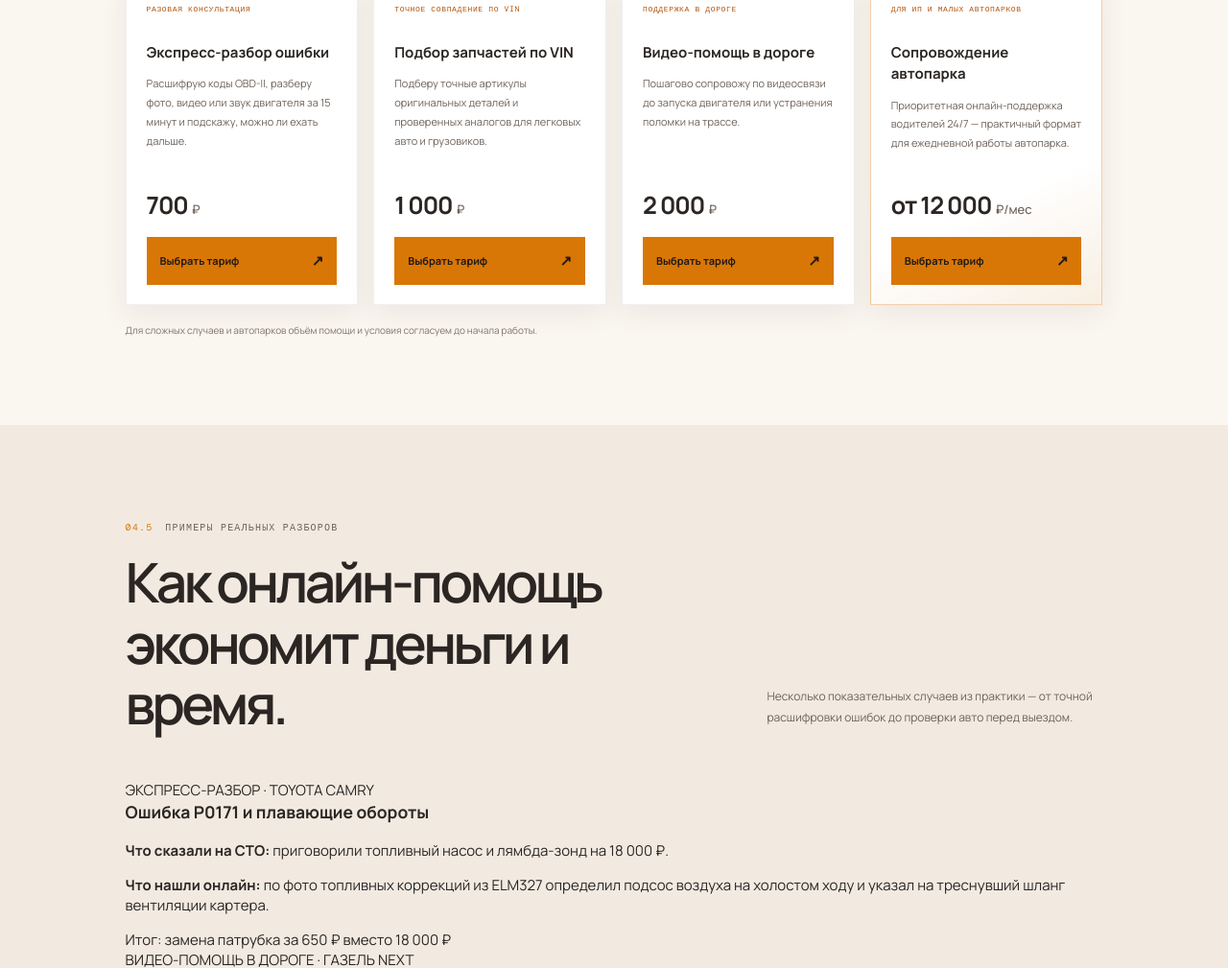
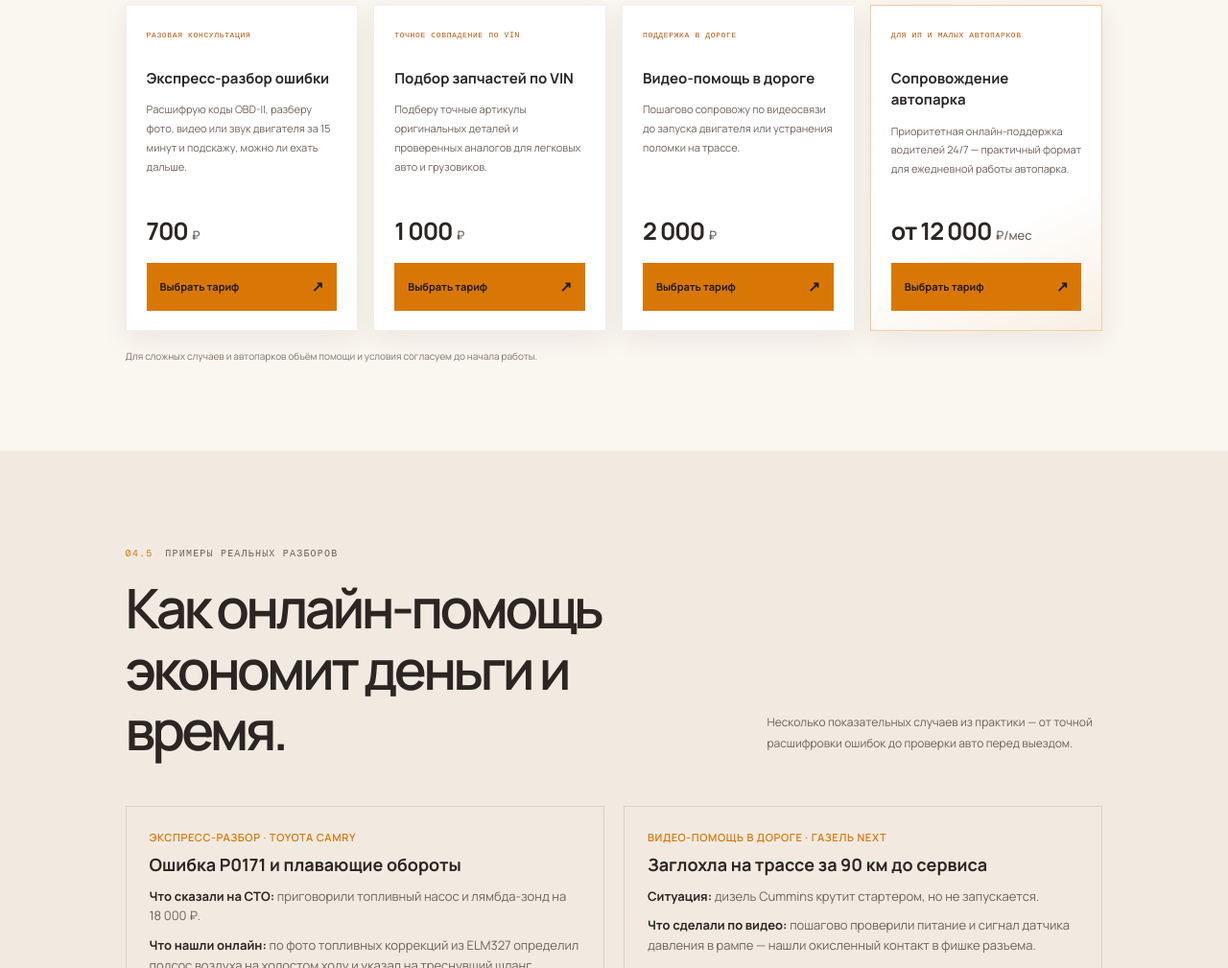
Before and after one commit to Hodgali05/auto-help, a plain HTML site: page index.html in a window 1280 px wide. Shown: the part 3467-4476 px from the top of the page at 96% size. Drawn offline with nearby package versions, Linux system fonts and the light colour scheme.

```diff
--- a/style.css
+++ b/style.css
@@ -394,3 +394,58 @@ h2 { font-size: clamp(38px, 4.5vw, 57px); font-weight: 600; letter-spacing: -.06
     grid-template-columns: 1fr;
   }
 }
+/* Секция примеров разборов (Кейсы) */
+.cases-grid {
+  display: grid;
+  grid-template-columns: repeat(2, 1fr);
+  gap: 20px;
+}
+
+.case-card {
+  background: var(--bg-soft);
+  border: 1px solid var(--line);
+  padding: 24px;
+  display: flex;
+  flex-direction: column;
+  gap: 10px;
+}
+
+.case-tag {
+  font-size: 11px;
+  font-weight: 600;
+  letter-spacing: 0.06em;
+  color: var(--amber);
+}
+
+.case-card h3 {
+  margin: 0;
+  font-size: 18px;
+  line-height: 1.3;
+  color: var(--text);
+}
+
+.case-card p {
+  margin: 0;
+  font-size: 13px;
+  line-height: 1.6;
+  color: var(--muted);
+}
+
+.case-card p strong {
+  color: var(--text);
+}
+
+.case-result {
+  margin-top: auto;
+  padding-top: 12px;
+  border-top: 1px solid var(--line);
+  font-size: 13px;
+  font-weight: 600;
+  color: var(--text);
+}
+
+@media (max-width: 760px) {
+  .cases-grid {
+    grid-template-columns: 1fr;
+  }
+}
```
